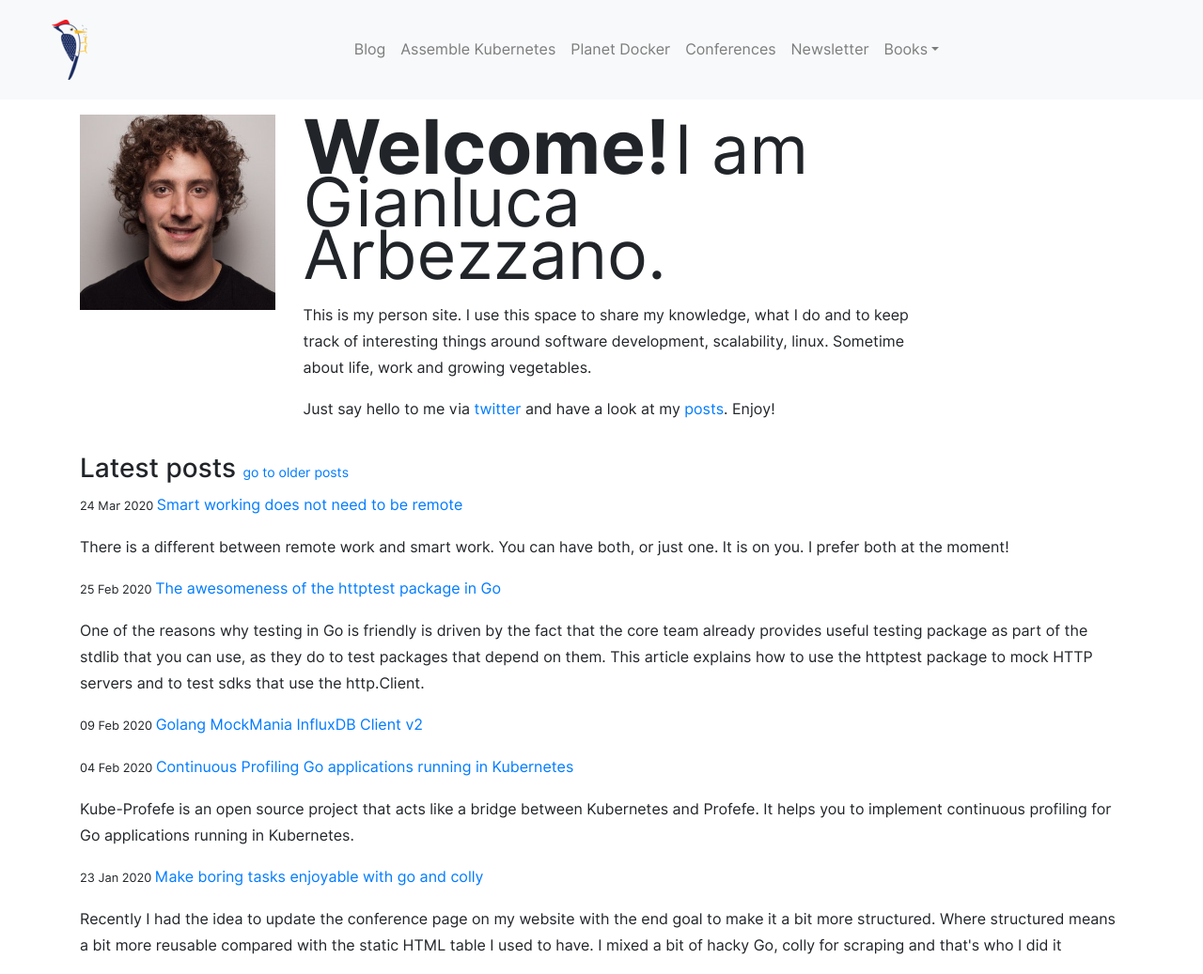
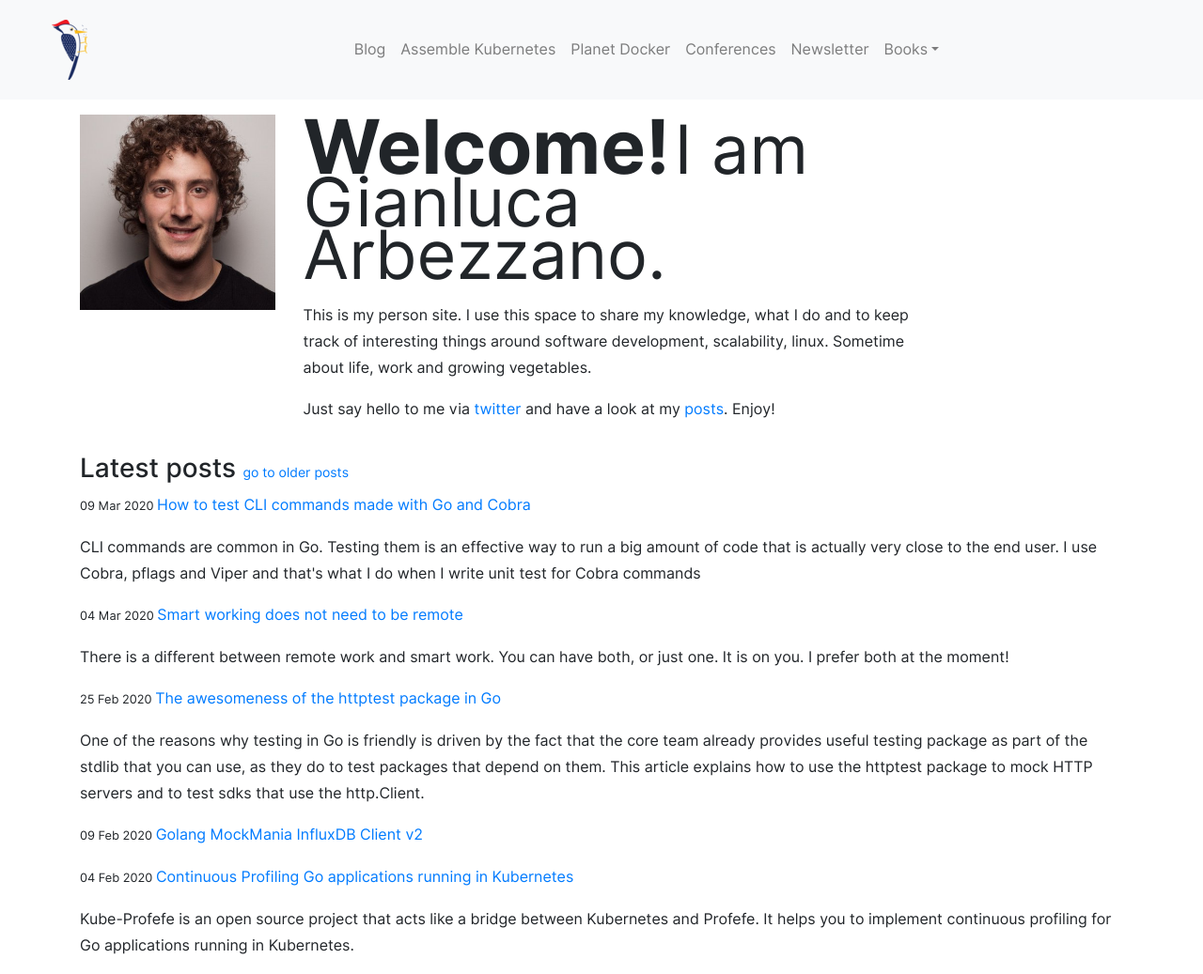
Before and after one commit to gianarb/gianarb.github.com, a Jekyll site: the page built from index.html, in a window 1280 px wide. Shown: the whole page at 94% size. Built offline with Jekyll 4.4.1, drawn with Linux system fonts in a browser that asks for light colours; nearby versions of some CDN libraries; comment, search, counter and statistics services are not loaded; some of the changed lines change nothing that is shown.

Commit message:
mockmania cobra golang
Signed-off-by: Gianluca Arbezzano <gianarb92@gmail.com>

````diff
--- a/_posts/2020-03-04-smart-working-does-not-need-to-be-remote.markdown
+++ b/_posts/2020-03-04-smart-working-does-not-need-to-be-remote.markdown
@@ -1,7 +1,7 @@
 ---
 layout: post
 title: "Smart working does not need to be remote"
-date: 2020-03-24 09:08:27
+date: 2020-03-04 09:08:27
 categories: [post]
 tags: [remote, work]
 summary: "There is a different between remote work and smart work. You can have
--- /dev/null
+++ b/_posts/2020-03-09-golang-mockmania-cli-command-with-cobra.markdown
@@ -0,0 +1,219 @@
+---
+img: /img/golang-mockmania.png
+layout: post
+title: "How to test CLI commands made with Go and Cobra"
+date: 2020-03-09 09:08:27
+categories: [post]
+tags: [golang, mockmania, cobra, cli]
+summary: "CLI commands are common in Go. Testing them is an effective way to run
+a big amount of code that is actually very close to the end user. I use Cobra,
+pflags and Viper and that's what I do when I write unit test for Cobra commands"
+changefreq: daily
+---
+lmost everything is a CLI application when writing Go. At least for me. Even
+when I write an HTTP daemon I still have to design a UX for configuration
+injection, environment variables, flags and things like that.
+
+The set of libraries I use is very standard, I use
+[Cobra](https://github.com/spf13/cobra),
+[pflags](https://github.com/spf13/pflag) and occasionally
+[Viper](https://github.com/spf13/viper). I can say, without a doubt that [Steve
+Francia](https://twitter.com/spf13) is awesome!
+
+This is how a command looks like directly from the Cobra documentation:
+
+```
+var rootCmd = &cobra.Command{
+  Use:   "hugo",
+  Short: "Hugo is a very fast static site generator",
+  Long: `A Fast and Flexible Static Site Generator built with
+                love by spf13 and friends in Go.
+                Complete documentation is available at http://hugo.spf13.com`,
+  Run: func(cmd *cobra.Command, args []string) {
+    // Do Stuff Here
+  },
+}
+```
+
+I like to write a constructor function that returns a command, in this case it
+will be something like:
+
+```
+func NewRootCmd() *cobra.Command {
+    return &cobra.Command{
+      Use:   "hugo",
+      Short: "Hugo is a very fast static site generator",
+      Long: `A Fast and Flexible Static Site Generator built with
+                love by spf13 and friends in Go.
+                Complete documentation is available at http://hugo.spf13.com`,
+      Run: func(cmd *cobra.Command, args []string) {
+        // Do Stuff Here
+      },
+  }
+}
+```
+
+The reason why I like the have this function is because it helps me to clearly
+see the dependency my command requires. In this case nothing. I also like to use
+not the Run function but the RunE one, it works in the same way but it expects
+an error in return.
+
+```
+func NewRootCmd(in string) *cobra.Command {
+    return &cobra.Command{
+      Use:   "hugo",
+      Short: "Hugo is a very fast static site generator",
+      Long: `A Fast and Flexible Static Site Generator built with
+                love by spf13 and friends in Go.
+                Complete documentation is available at http://hugo.spf13.com`,
+      RunE: func(cmd *cobra.Command, args []string) (error) {
+          fmt.Fprintf(cmd.OutOrStdout(), in)
+          return nil
+      },
+  }
+}
+```
+
+In order to execute the command, I use cmd.Execute().
+
+Let’s write a test function:
+
+The output with `go test -v` contains “hi” because by default cobra prints to
+stdout, but we can replace it to assert that automatically
+
+```
+func Test_ExecuteCommand(t *testing.T) {
+	cmd := NewRootCmd("hi")
+	cmd.Execute()
+}
+```
+
+```
+=== RUN   Test_ExecuteCommand
+hi--- PASS: Test_ExecuteCommand (0.00s)
+PASS
+ok      ciao    0.006s
+```
+
+The trick here is to replace the stdout with something that we can read
+programmatically like a bytes.Buffer for example:
+
+```go
+func Test_ExecuteCommand(t *testing.T) {
+	cmd := NewRootCmd("hi")
+	b := bytes.NewBufferString("")
+	cmd.SetOut(b)
+	cmd.Execute()
+	out, err := ioutil.ReadAll(b)
+	if err != nil {
+		t.Fatal(err)
+	}
+	if string(out) != "hi" {
+		t.Fatalf("expected \"%s\" got \"%s\"", "hi", string(out))
+	}
+}
+```
+
+Personally I do not think there is much more to know in order to effectively
+test CLI commands, they can be very complex, but if you can mock its
+dependencies and check what the execution prints out you are very flexible!
+
+Another thing you have to control when running a command is its arguments and
+its flags because based on them you will get different behavior that you have to
+test in order to figure out that your commands work with all of them.
+
+The logic works the same for both but arguments are very easy, you just have to
+set the argument in the command with the function
+`cmd.SetArgs([]string{"hello-by-args"}).`
+
+```go
+package main
+
+import (
+	"bytes"
+	"fmt"
+	"io/ioutil"
+	"testing"
+
+	"github.com/spf13/cobra"
+)
+
+func NewRootCmd() *cobra.Command {
+	return &cobra.Command{
+		Use:   "hugo",
+		Short: "Hugo is a very fast static site generator",
+		RunE: func(cmd *cobra.Command, args []string) error {
+			fmt.Fprintf(cmd.OutOrStdout(), args[0])
+			return nil
+		},
+	}
+}
+
+func Test_ExecuteCommand(t *testing.T) {
+	cmd := NewRootCmd()
+	b := bytes.NewBufferString("")
+	cmd.SetOut(b)
+	cmd.SetArgs([]string{"hi-via-args"})
+	cmd.Execute()
+	out, err := ioutil.ReadAll(b)
+	if err != nil {
+		t.Fatal(err)
+	}
+	if string(out) != "hi-via-args" {
+		t.Fatalf("expected \"%s\" got \"%s\"", "hi-via-args", string(out))
+	}
+}
+```
+
+
+Flags works in the same:
+
+
+```go
+package main
+
+import (
+	"bytes"
+	"fmt"
+	"io/ioutil"
+	"testing"
+
+	"github.com/spf13/cobra"
+)
+
+var in string
+
+func NewRootCmd() *cobra.Command {
+	cmd := &cobra.Command{
+		Use:   "hugo",
+		Short: "Hugo is a very fast static site generator",
+		RunE: func(cmd *cobra.Command, args []string) error {
+			fmt.Fprintf(cmd.OutOrStdout(), in)
+			return nil
+		},
+	}
+	cmd.Flags().StringVar(&in, "in", "", "This is a very important input.")
+	return cmd
+}
+
+func Test_ExecuteCommand(t *testing.T) {
+	cmd := NewRootCmd()
+	b := bytes.NewBufferString("")
+	cmd.SetOut(b)
+	cmd.SetArgs([]string{"--in", "testisawesome"})
+	cmd.Execute()
+	out, err := ioutil.ReadAll(b)
+	if err != nil {
+		t.Fatal(err)
+	}
+	if string(out) != "testisawesome" {
+		t.Fatalf("expected \"%s\" got \"%s\"", "testisawesome", string(out))
+	}
+}
+```
+
+This is it! I like a lot to write unit tests for cli command because in real
+life they are way more complex than the one I used here. It means that they run
+a lot more functions but the command is well scoped in terms of dependencies (if
+you write a constructor function) and in terms of input and output. So it is
+easy to write an assertion and write table tests with different inputs.
````
